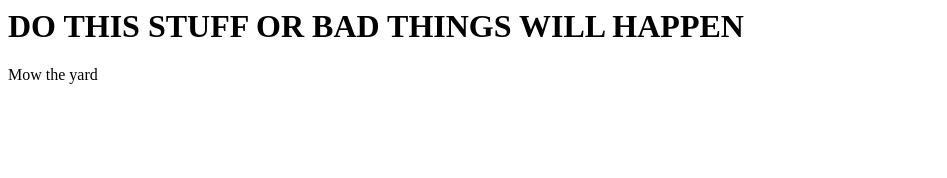
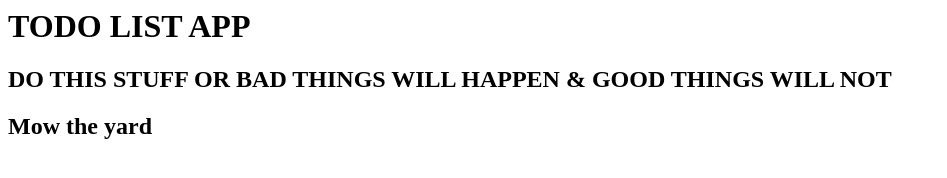
Before and after one commit to skillitzimberg/todo-app, a plain HTML site: page index.html in a window 1280 px wide. Shown: the whole page, without its empty margins (0-947 px from the left). Drawn offline with Linux system fonts and the light colour scheme.

Commit message:
Dynamically insert a todo item with JavaScript

```diff
--- a/index.html
+++ b/index.html
@@ -3,12 +3,15 @@
     <meta charset="UTF-8">
     <meta http-equiv="X-UA-Compatible" content="IE=edge">
     <meta name="viewport" content="width=device-width, initial-scale=1.0">
+    <script defer src="main.js"></script>
     <title>Todo App</title>
 </head>
 <body>
     <main>
-        <h1>DO THIS STUFF OR BAD THINGS WILL HAPPEN</h1>
-        <div>Mow the yard</div>
+        <h1>TODO LIST APP</h1>
+        <h2>DO THIS STUFF OR BAD THINGS WILL HAPPEN & GOOD THINGS WILL NOT</h2>
+        <div id="todos">
+        </div>
     </main>
 </body>
 </html>
--- /dev/null
+++ b/main.js
@@ -0,0 +1,3 @@
+const todosElem = document.getElementById("todos");
+
+todosElem.innerHTML = "<h2>Mow the yard</h2>"
```
Also changed, not shown: 1 other file.
